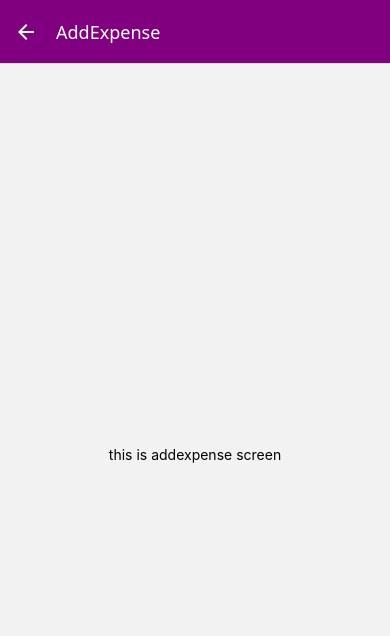
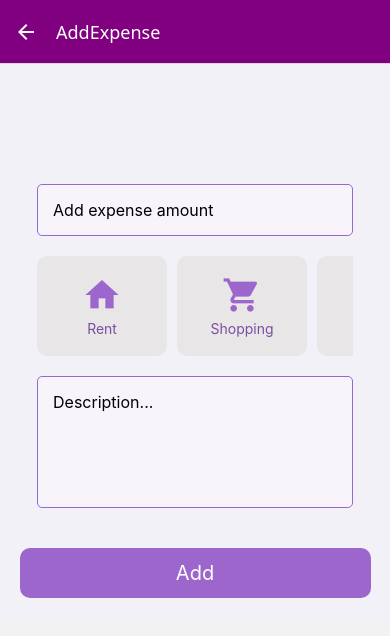
Before and after one commit to mybrudda/expenseTracker, a React Native app in the folder spendy/: screen /AddExpense in a window 390 px wide. Shown: the top 636 px of the page. Built offline with nearby package versions, Linux system fonts and the light colour scheme.

Commit message:
Redux setup and created AddExpense component
In this commit we have created Redux setup to handle user state globally in the app and also created the UI for AddExpense.

```diff
--- a/spendy/components/AddExpense.js
+++ b/spendy/components/AddExpense.js
@@ -1,26 +1,186 @@
-import { StyleSheet, Text, View } from "react-native"
-
-
+import { useState } from "react";
+import {
+    Keyboard,
+    KeyboardAvoidingView,
+    ScrollView,
+    StyleSheet,
+    Text,
+    TextInput,
+    TouchableOpacity,
+    TouchableWithoutFeedback,
+    View,
+} from "react-native";
+import Icon from "react-native-vector-icons/MaterialCommunityIcons";
+import { useSelector } from "react-redux";
 
 const AddExpense = () => {
-    return (
-        <View style={styles.container}>
-            <Text>
-                this is addexpense screen
-            </Text>
-        </View>
-    )
-}
+  const [amount, setAmount] = useState("");
+  const [selectedCategory, setSelectedCategory] = useState("");
+  const [description, setDescription] = useState("");
 
+  const currentUser = useSelector((state) => state.user);
 
+  const categories = [
+    { id: "1", name: "Rent", icon: "home" },
+    { id: "2", name: "Shopping", icon: "cart" },
+    { id: "3", name: "Food", icon: "food" },
+    { id: "4", name: "Transportation", icon: "car" },
+    { id: "5", name: "Utilities", icon: "flash" },
+    { id: "6", name: "Entertainment", icon: "movie" },
+    { id: "7", name: "Healthcare", icon: "hospital-box" },
+    { id: "8", name: "Fitness", icon: "dumbbell" },
+    { id: "9", name: "Insurance", icon: "shield-account" },
+    { id: "10", name: "Travel", icon: "airplane" },
+    { id: "11", name: "Education", icon: "school" },
+  ];
+
+  const onSubmitForm = () => {
+    console.log(amount);
+    console.log(selectedCategory);
+    console.log(description);
+  };
+
+  return (
+    <ScrollView style={styles.screen} showsVerticalScrollIndicator={false}>
+      <KeyboardAvoidingView style={styles.screen} behavior="position">
+        <TouchableWithoutFeedback onPress={Keyboard.dismiss}>
+          <View style={styles.container}>
+            <View style={styles.formContainer}>
+
+            <Text>{currentUser.displayName}</Text>
+
+              <TextInput
+                placeholder="Add expense amount"
+                value={amount}
+                onChangeText={setAmount}
+                keyboardType="numeric"
+                style={styles.input}
+              />
+
+              <ScrollView
+                horizontal
+                showsHorizontalScrollIndicator={false}
+                style={styles.scrollView}
+              >
+                {categories.map((category) => (
+                  <TouchableOpacity
+                    key={category.id}
+                    style={[
+                      styles.button,
+                      selectedCategory === category.id && styles.selectedButton,
+                    ]}
+                    onPress={() => setSelectedCategory(category.id)} // pass category ID here
+                  >
+                    <Icon name={category.icon} size={40} color="#9c66cc" />
+                    <Text style={styles.buttonText}>{category.name}</Text>
+                  </TouchableOpacity>
+                ))}
+              </ScrollView>
+
+              <TextInput
+                placeholder="Description..."
+                value={description}
+                onChangeText={setDescription}
+                style={styles.multilineInput}
+                multiline={true}
+                numberOfLines={5}
+              />
+
+              <TouchableOpacity
+                onPress={onSubmitForm}
+                style={styles.buttonContainer}
+              >
+                <Text style={styles.submitButtonText}>Add</Text>
+              </TouchableOpacity>
+            </View>
+          </View>
+        </TouchableWithoutFeedback>
+      </KeyboardAvoidingView>
+    </ScrollView>
+  );
+};
 
 const styles = StyleSheet.create({
-    container:{
-        flex: 1,
-        justifyContent: 'center',
-        alignItems: 'center'
-    }
-})
+  screen: {
+    flex: 1,
+  },
+  container: {
+    flex: 1,
+    alignItems: "center",
+    backgroundColor: "#f3f1f8",
+  },
+  formContainer: {
+    marginTop: 100,
+    width: "90%",
+    justifyContent: "center",
+    alignItems: "center",
+  },
+  input: {
+    fontSize: 16,
+    borderWidth: 0.5,
+    borderColor: "#9c66cc",
+    width: "90%",
+    marginVertical: 20,
+    padding: 15,
+    borderRadius: 5,
+    backgroundColor: "#f8f4fc",
+  },
+  multilineInput: {
+    fontSize: 16,
+    borderWidth: 0.5,
+    borderColor: "#9c66cc",
+    width: "90%",
+    marginVertical: 20,
+    padding: 15,
+    borderRadius: 5,
+    minHeight: 100,
+    textAlignVertical: "top",
+    backgroundColor: "#f8f4fc",
+  },
+  label: {
+    fontSize: 16,
+    marginBottom: 10,
+    fontWeight: "bold",
+    color: "#7a4fa1",
+  },
+  scrollView: {
+    flexGrow: 0,
+    width: "90%",
+  },
+  button: {
+    alignItems: "center",
+    justifyContent: "center",
+    backgroundColor: "#e8e6e6",
+    borderRadius: 10,
+    padding: 15,
+    marginRight: 10,
+    width: 130,
+    height: 100,
+  },
+  selectedButton: {
+    backgroundColor: "#d0eaff",
+    borderColor: "#9c66cc",
+    borderWidth: 2,
+  },
+  buttonText: {
+    fontSize: 14,
+    textAlign: "center",
+    color: "#7a4fa1",
+    marginTop: 5,
+  },
+  buttonContainer: {
+    width: "100%",
+    height: 50,
+    backgroundColor: "#9c66cc",
+    marginVertical: 20,
+    justifyContent: "center",
+    borderRadius: 10,
+  },
+  submitButtonText: {
+    fontSize: 20,
+    textAlign: "center",
+    color: "white",
+  },
+});
 
-
-export default AddExpense
+export default AddExpense;
--- a/spendy/components/Login.js
+++ b/spendy/components/Login.js
@@ -9,32 +9,52 @@ import {
   View,
 } from "react-native";
 import Ionicons from "react-native-vector-icons/Ionicons";
+import { useDispatch } from "react-redux";
 import { auth } from "../FirebaseConfig";
+import { setUser } from '../redux/UserSlice';
 import { authstyle } from "../styles/AuthStyle";
 
 const Login = ({ navigation }) => {
-
   const [email, setEmail] = useState("");
   const [password, setPassword] = useState("");
-  const [errorMsg, setErrorMsg] = useState("")
+  const [errorMsg, setErrorMsg] = useState("");
+
+  const dispatch = useDispatch()
 
   const onLogin = async () => {
     try {
-        if(email && password){
-            await signInWithEmailAndPassword(auth, email, password)
+      if (email && password) {
+        const userCredential = await signInWithEmailAndPassword(
+          auth,
+          email,
+          password
+        );
+        const user = userCredential.user;
 
-            setEmail('')
-            setPassword('')
+        if (user) {
+          dispatch(setUser({
+              displayName: user.displayName,
+              uid: user.uid,
+            })
+          );
 
-            navigation.navigate('ExpenseOverview')
-        } else{
-            setErrorMsg('Please fill in all the fields')
+          setEmail("");
+          setPassword("");
+          setErrorMsg("");
+
+          navigation.reset({
+            index: 0,
+            routes: [{ name: "AddExpense" }],
+          });
+        }
+      } else {
+        setErrorMsg("Please fill in all the fields");
       }
     } catch (error) {
-        console.log('error: ', error.message)
-        setErrorMsg('Email or password not valid')
+      console.log("error: ", error.message);
+      setErrorMsg("Email or password not valid");
     }
-  }
+  };
 
   return (
     <TouchableWithoutFeedback onPress={Keyboard.dismiss}>
@@ -42,9 +62,7 @@ const Login = ({ navigation }) => {
         <View style={authstyle.authForm}>
           <Text style={authstyle.title}>Login screen</Text>
 
-          {
-            errorMsg ? <Text style={authstyle.errorMsg}>{errorMsg}</Text> : null
-          }
+          {errorMsg ? <Text style={authstyle.errorMsg}>{errorMsg}</Text> : null}
 
           <View style={authstyle.inputContainer}>
             <Ionicons
@@ -79,15 +97,16 @@ const Login = ({ navigation }) => {
             />
           </View>
 
-          <TouchableOpacity
-            style={authstyle.buttonContainer}
-            onPress={onLogin}
-          >
+          <TouchableOpacity style={authstyle.buttonContainer} onPress={onLogin}>
             <Text style={authstyle.buttonText}>Login</Text>
           </TouchableOpacity>
 
-          <Text style={authstyle.normalText} onPress={() => navigation.navigate('Register')}>Don't have an account?</Text>
-
+          <Text
+            style={authstyle.normalText}
+            onPress={() => navigation.navigate("Register")}
+          >
+            Don't have an account?
+          </Text>
         </View>
       </View>
     </TouchableWithoutFeedback>
--- a/spendy/package.json
+++ b/spendy/package.json
@@ -9,9 +9,11 @@
     "web": "expo start --web"
   },
   "dependencies": {
+    "@react-native-picker/picker": "^2.10.2",
     "@react-navigation/bottom-tabs": "^7.2.0",
     "@react-navigation/native": "^7.0.14",
     "@react-navigation/native-stack": "^7.2.0",
+    "@reduxjs/toolkit": "^2.5.0",
     "expo": "~52.0.19",
     "expo-status-bar": "~2.0.0",
     "firebase": "^11.1.0",
@@ -19,7 +21,8 @@
     "react-native": "0.76.5",
     "react-native-safe-area-context": "4.12.0",
     "react-native-screens": "~4.1.0",
-    "react-native-vector-icons": "^10.2.0"
+    "react-native-vector-icons": "^10.2.0",
+    "react-redux": "^9.2.0"
   },
   "devDependencies": {
     "@babel/core": "^7.20.0"
--- /dev/null
+++ b/spendy/redux/Store.js
@@ -0,0 +1,8 @@
+import { configureStore } from '@reduxjs/toolkit';
+import userReducer from './UserSlice';
+
+export const store = configureStore({
+    reducer: {
+        user: userReducer,
+    },
+});
--- /dev/null
+++ b/spendy/redux/UserSlice.js
@@ -0,0 +1,24 @@
+import { createSlice } from '@reduxjs/toolkit';
+
+const initialState = {
+    displayName: '',
+    uid: '',
+};
+
+const userSlice = createSlice({
+    name: 'user',
+    initialState,
+    reducers: {
+        setUser: (state, action) => {
+            state.displayName = action.payload.displayName;
+            state.uid = action.payload.uid;
+        },
+        logoutUser: (state) => {
+            state.displayName = '';
+            state.uid = '';
+        },
+    },
+});
+
+export const { setUser, logoutUser } = userSlice.actions;
+export default userSlice.reducer;
```
Also changed, not shown: spendy/App.js (+5 -2 lines), 1 other file (tests, documents, lock files or other folders). Lines whose indentation alone changed are shown as unchanged.
